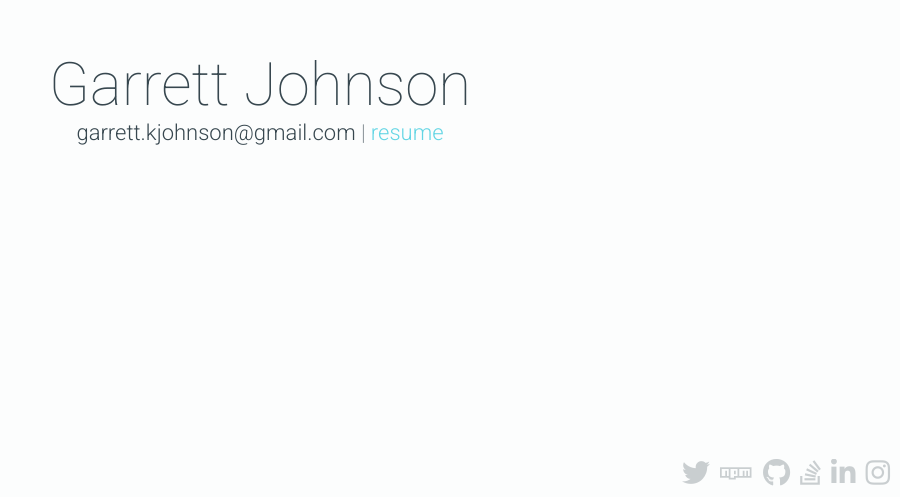
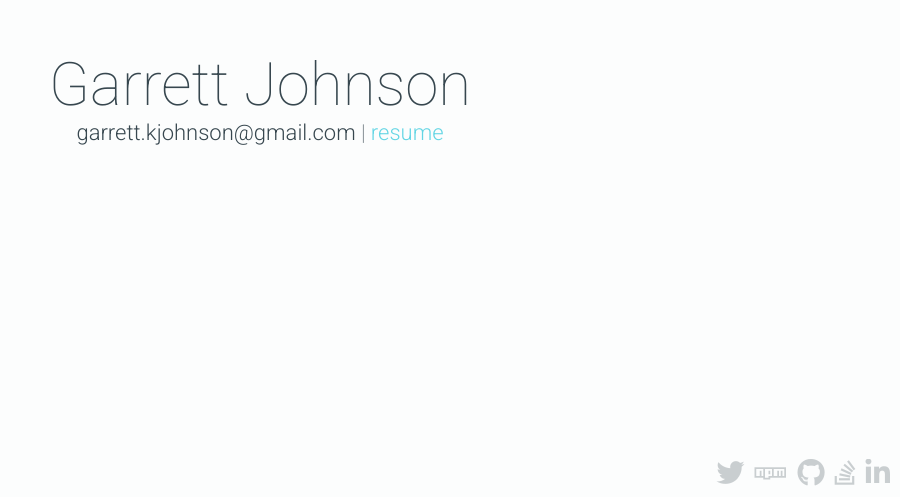
Before and after one commit to gkjohnson/gkjohnson.github.io, a plain HTML site: page index.html in a window 1280 px wide. Shown: the part 303-800 px from the top of the page, without its empty margins (380-1280 px from the left). Drawn offline with Linux system fonts and the light colour scheme.

Commit message:
Update index.html

```diff
--- a/index.html
+++ b/index.html
@@ -177,9 +177,9 @@
         <a target="_blank" onclick="gtag('event', 'View LinkedIn');" href="https://www.linkedin.com/in/garrett-kjohnson/" title="LinkedIn">
             <i class="fab fa-linkedin-in"></i>
         </a>
-        <a target="_blank" onclick="gtag('event', 'View Instagram');" href="https://www.instagram.com/gkjohnso/" title="Instagram">
+        <!-- <a target="_blank" onclick="gtag('event', 'View Instagram');" href="https://www.instagram.com/gkjohnso/" title="Instagram">
             <i class="fab fa-instagram"></i>
-        </a>
+        </a> -->
     </div>
 </body>
 </html>
```
